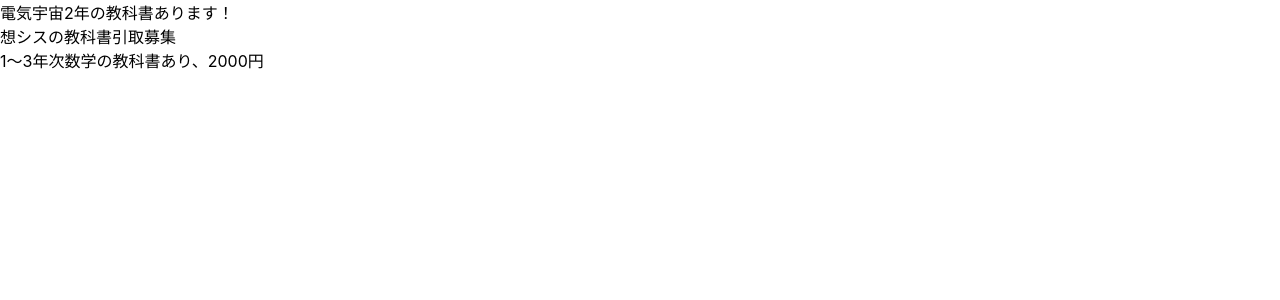
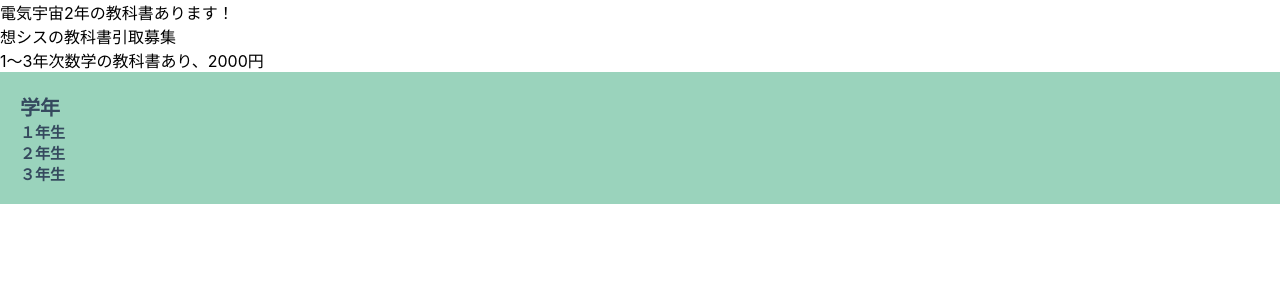
Before and after one commit to kyutech-programming-club/Textbook-Matchng, a Nuxt app: page /top in a window 1280 px wide. Shown: the top 300 px of the page. Built offline with nearby package versions, Linux system fonts and the light colour scheme.

Commit message:
Make footer

```diff
--- a/components/Footer.vue
+++ b/components/Footer.vue
@@ -1,14 +1,19 @@
 <template>
-  <h1>{{ title }}</h1>
-</template>
+  <div class="footer">
+    <h1>学年</h1>
+    <h2>１年生</h2>
+    <h2>２年生</h2>
+    <h2>３年生</h2>
+  </div>
+</template>yarn dev
 
-<script>
-export default {
-  props: {
-    title: {
-      type: String,
-      default: 'aaaaaa'
-    }
-  }
+
+<style>
+.footer {
+  color: #35495e;
+	padding: 20px;
+  background-color: #9AD3BC;
+  font-size: 10px;
+	font-weight: bold;
 }
-</script>
+</style>
--- a/layouts/default.vue
+++ b/layouts/default.vue
@@ -1,8 +1,19 @@
 <template>
   <div>
     <Nuxt />
+    <app-footer/>
   </div>
 </template>
+
+<script>
+import AppFooter from '~/components/Footer.vue'
+
+export default {
+ components: {
+   AppFooter
+ }
+}
+</script>
 
 <style>
 html {
```
